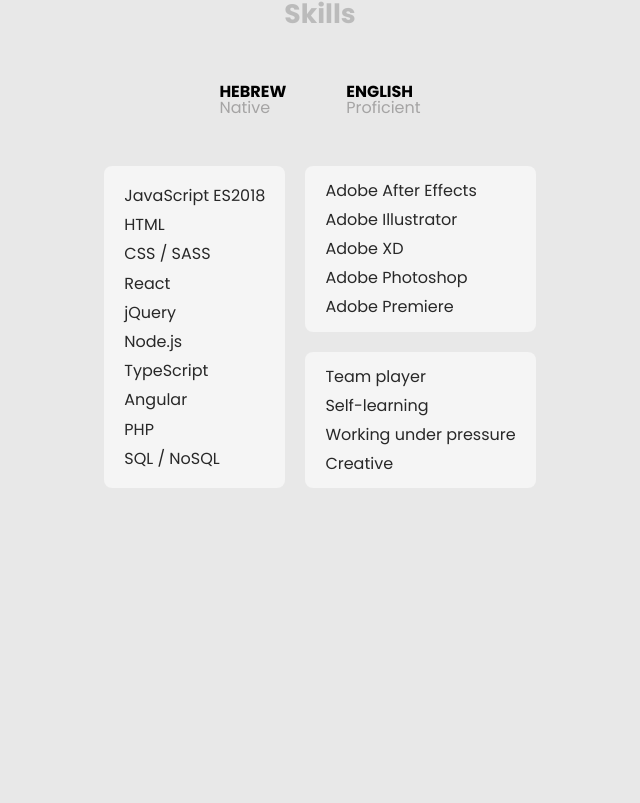
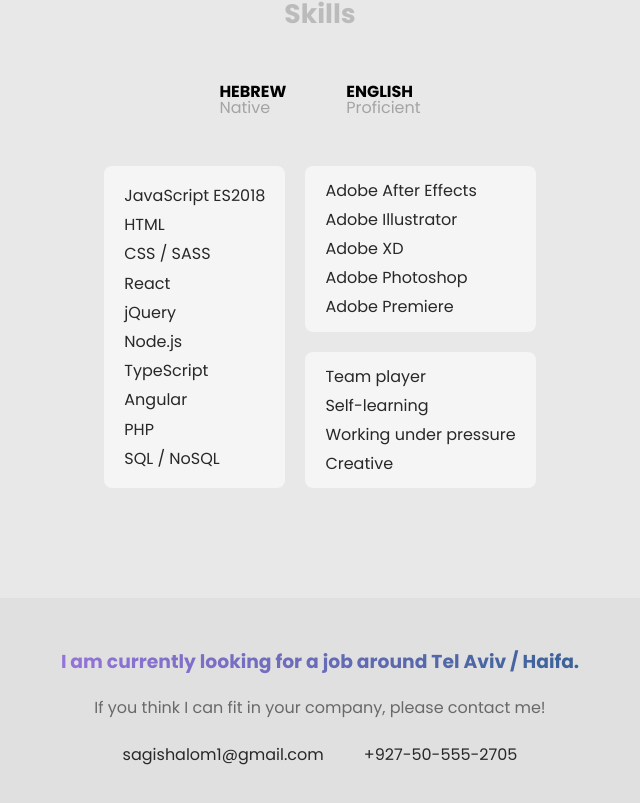
Before and after one commit to ShalomSagi/sagishalom.me, a React (Create React App) app: page / in a window 1280 px wide. Shown: the part 3045-3848 px from the top of the page, without its empty margins (320-960 px from the left). Before the commit the page ends 3643 px from the top, so only its background shows below. Built offline with nearby package versions, Linux system fonts and the light colour scheme.

Commit message:
Added Footer component

```diff
--- a/src/App.js
+++ b/src/App.js
@@ -5,9 +5,7 @@
 import EmploymentHistory from "./Components/EmploymentHistory/employmentHistory";
 import Education from "./Components/Education/education";
 import PersonalProjects from "./Components/PersonalProjects/personalProjects";
-import Freelance from "./Components/Freelance/freelance";
-import Languages from "./Components/Languages/languages";
-import Media, { Mobile, Desktop } from "./Utils/Media/media";
+import Footer from "./Components/Footer/footer";
 
 import "./App.scss";
 
@@ -22,6 +20,8 @@
       <PersonalProjects />
       <Education />
       <Skills />
+
+      <Footer />
     </div>
   );
 }
--- /dev/null
+++ b/src/Components/Footer/footer.js
@@ -0,0 +1,21 @@
+import React from "react";
+import classes from "./footer.module.scss";
+
+const Footer = () => {
+  return (
+    <div className={classes.footer}>
+      <h3 className={classes.h3}>
+        I am currently looking for a job around Tel Aviv / Haifa.
+      </h3>
+      <div className={classes["contact-me"]}>
+        If you think I can fit in your company, please contact me!
+      </div>
+      <div className={classes["contact-method"]}>
+        <a href="mailto:sagishalom1@gmail.com">sagishalom1@gmail.com</a>
+        <a href="tel:+972-50-555-2705">+927-50-555-2705</a>
+      </div>
+    </div>
+  );
+};
+
+export default Footer;
--- /dev/null
+++ b/src/Components/Footer/footer.module.scss
@@ -0,0 +1,57 @@
+@import "../../Utils/colors";
+.footer {
+  background-color: darken($white, 3);
+
+  display: flex;
+  flex-direction: column;
+
+  justify-content: center;
+  align-items: center;
+
+  padding: 30px;
+
+  position: relative;
+
+  text-align: center;
+
+  overflow: hidden;
+
+  * {
+    z-index: 1;
+  }
+
+  .h3 {
+    background: $gradientFirstColor;
+    background: $gradient;
+    background-clip: text;
+    -webkit-background-clip: text;
+    -moz-background-clip: text;
+    -webkit-text-fill-color: transparent;
+    -moz-text-fill-color: transparent;
+  }
+  .contact-me {
+    color: darken($white, 50);
+  }
+  .contact-method {
+    margin: 20px;
+    a {
+      margin: 2px 20px;
+      color: $black;
+      text-decoration: none;
+      display: inline-block;
+    }
+    a:visited {
+      color: $black;
+    }
+
+    a:hover {
+      background: $gradientFirstColor;
+      background: $gradient;
+      background-clip: text;
+      -webkit-background-clip: text;
+      -moz-background-clip: text;
+      -webkit-text-fill-color: transparent;
+      -moz-text-fill-color: transparent;
+    }
+  }
+}
```
